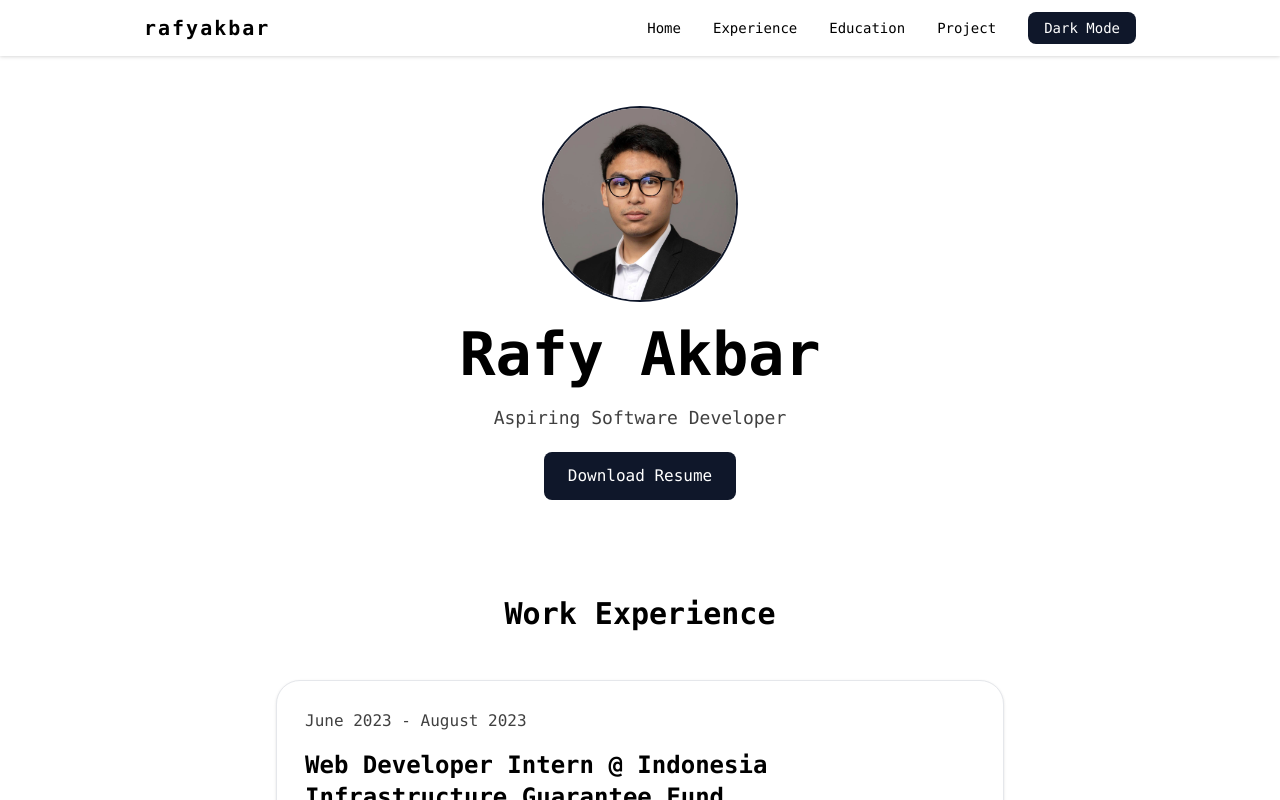
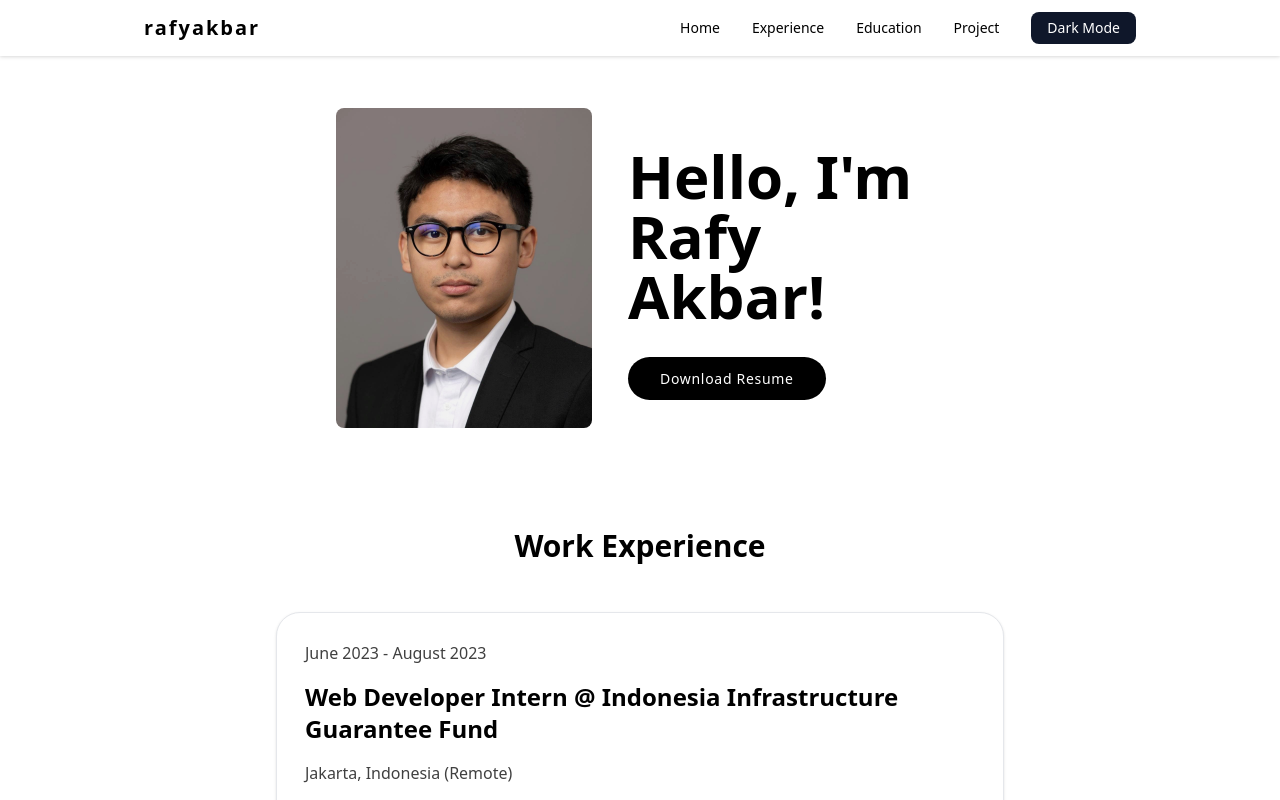
Before and after one commit to Rafyakbar02/portfolio-web, a React (Vite) app: page / in a window 1280 px wide. Shown: the top 800 px of the page. Built offline with nearby package versions, Linux system fonts and the light colour scheme.

Commit message:
redesign hero section

```diff
--- a/src/App.jsx
+++ b/src/App.jsx
@@ -13,7 +13,7 @@ function App() {
   const [toggle, setToggle] = useState(false);
 
   return (
-    <div className={`${darkMode ? "dark bg-slate-900" : ""} font-mono`}>
+    <div className={`${darkMode ? "dark bg-slate-900" : ""} font-sans`}>
       <Navbar
         darkMode={darkMode}
         setDarkMode={setDarkMode}
--- a/src/components/Hero.jsx
+++ b/src/components/Hero.jsx
@@ -3,25 +3,29 @@ import { resume, photo } from "../assets";
 const Hero = () => {
   return (
     <div
-      className="px-5 py-12 scroll-mt-16 dark:bg-slate-900 dark:text-white flex flex-col gap-5 items-center sm:w-[750px] sm:mx-auto"
+      className="py-12 scroll-mt-16 dark:bg-slate-900 dark:text-white flex items-center gap-8 sm:w-[750px] sm:mx-auto justify-center"
       id="Home"
     >
       <img
         src={photo}
         alt="photo"
-        className="rounded-full ring-2 ring-slate-900 dark:ring-white m-1 h-48 w-48"
+        className="ring-slate-900 dark:ring-white m-1 h-80 w-64 object-cover rounded-lg brightness-95 -z-10"
       />
-      <h1 className="text-4xl md:text-6xl font-black">Rafy Akbar</h1>
-      <h2 className="md:text-lg text-neutral-700 dark:text-neutral-300">
-        Aspiring Software Developer
-      </h2>
+      <div className="">
+        <h1 className="text-3xl md:text-6xl max-w-xs font-semibold mb-10">
+          Hello, I'm Rafy Akbar!
+        </h1>
+        {/* <h2 className="md:text-xl text-neutral-700 dark:text-neutral-300">
+              An aspiring computer scientist
+            </h2> */}
         <a
           href={resume}
           target="_blank"
-        className="transition-all ease-in px-6 py-3 font-medium rounded-lg bg-slate-900 dark:bg-white text-white dark:text-slate-900  hover:rounded-3xl hover:bg-slate-700"
+          className="transition-all ease-in px-8 py-3 rounded-3xl bg-black tracking-wider dark:bg-white text-white dark:text-slate-900 hover:bg-gray-900 text-sm"
         >
           Download Resume
         </a>
+      </div>
     </div>
   );
 };
--- a/src/index.css
+++ b/src/index.css
@@ -5,5 +5,6 @@
 @layer base {
     html {
         @apply scroll-smooth;
+        font-family: 'Roboto', sans-serif;
     }
 }
```
Lines whose indentation alone changed are shown as unchanged.
